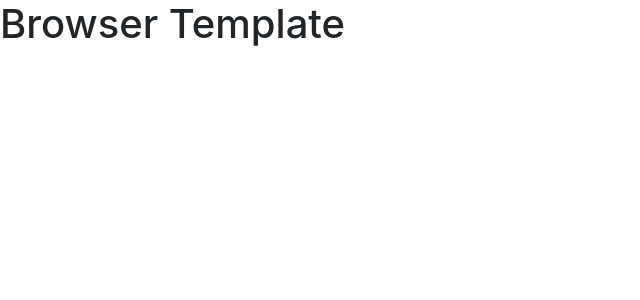
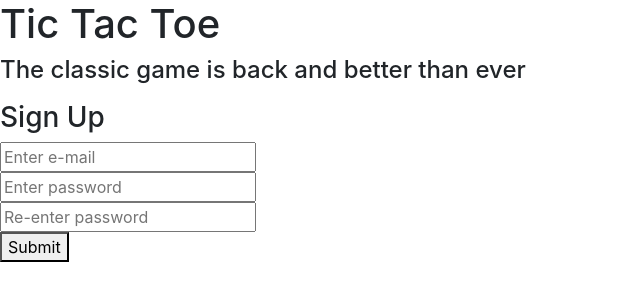
Before and after one commit to ItsAllDari/tic-tac-toe, a website built with webpack: page index.html in a window 1280 px wide. Shown: the whole page, without its empty margins (0-640 px from the left). Built offline with nearby package versions, Linux system fonts and the light colour scheme.

Commit message:
Added Sign Up HTML Field
Added the proper sign up registration for a new user

```diff
--- a/index.html
+++ b/index.html
@@ -1,7 +1,7 @@
 <!DOCTYPE html>
 <html>
     <head>
-      <title>Example</title>
+      <title>Tic Tac Toe</title>
       <meta name="viewport" content="width=device-width, initial-scale=1">
 
       <!-- Do not add `link` tags-->
@@ -12,6 +12,20 @@
       <script src="public/application.js" type="text/javascript" charset="utf-8" defer></script>
     </head>
     <body>
-      <h1>Browser Template</h1>
+      <h1>Tic Tac Toe</h1>
+      <h4>The classic game is back and better than ever</h4>
+      <p id='message'></p>
+      <section>
+        <h3>Sign Up</h3>
+        <form id="sign-up">
+          <input required placeholder="Enter e-mail" type="text" name="credentials[email]">
+          <br>
+          <input placeholder="Enter password" type="text" name="credentials[password]">
+          <br>
+          <input placeholder="Re-enter password" type="text" name="credentials[password_confirmation]">
+          <br>
+          <button type="submit">Submit</button>
+        </form>
+      </section>
     </body>
 </html>
```
